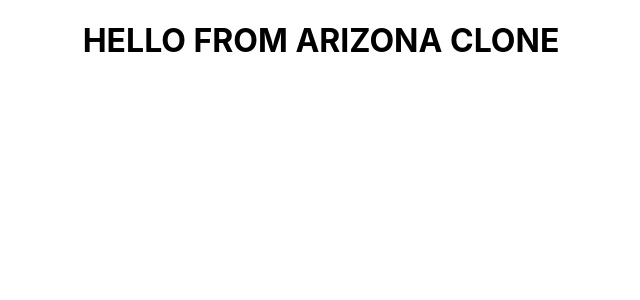
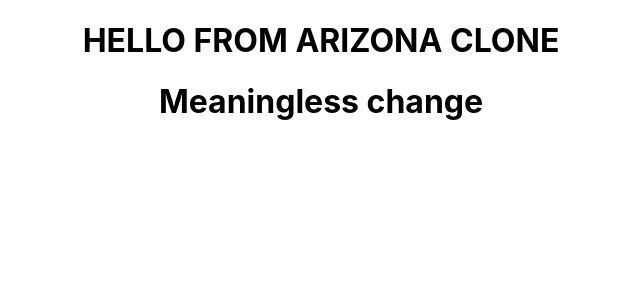
Before and after one commit to Gregory-Alexander-Bertrand/arizona-clone, a React (Create React App) app: page / in a window 1280 px wide. Shown: the top 300 px of the page, without its empty margins (319-959 px from the left). Built offline with nearby package versions, Linux system fonts and the light colour scheme.

Commit message:
meaningless change

```diff
--- a/src/App.js
+++ b/src/App.js
@@ -5,6 +5,7 @@ function App() {
   return (
     <div className="App">
       <h1>HELLO FROM ARIZONA CLONE</h1>
+      <h1>Meaningless change</h1>
     </div>
   );
 }
```
